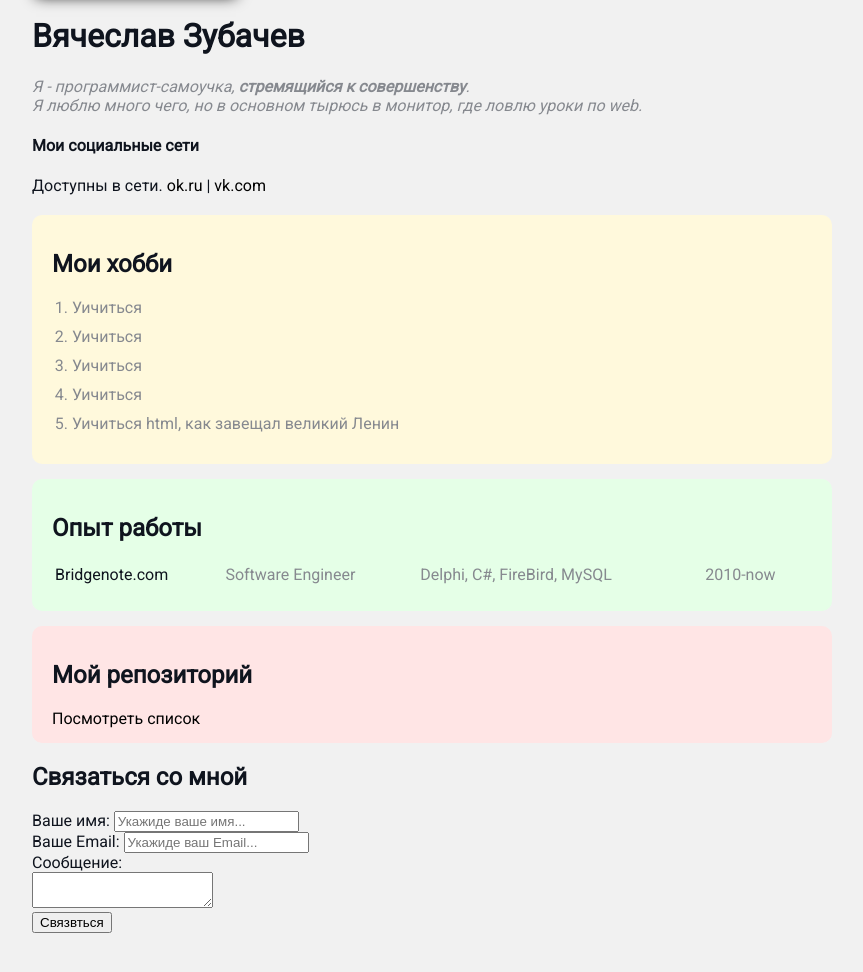
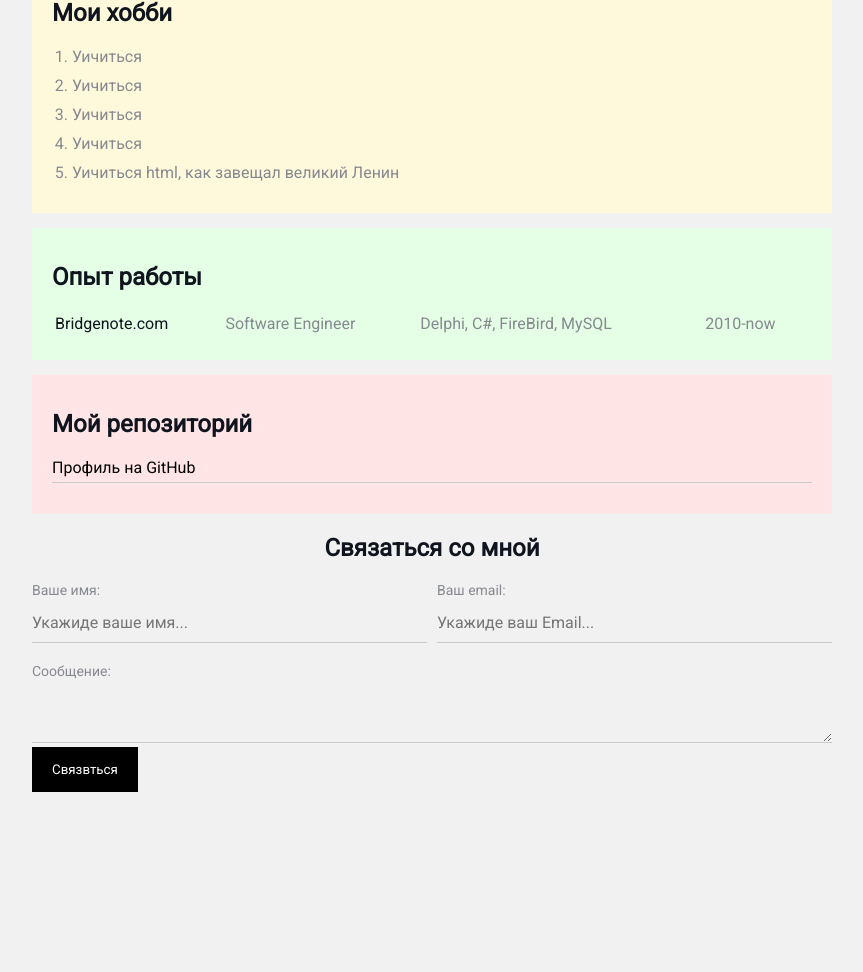
Before and after one commit to zve4202/VC, a plain HTML site: page index.html in a window 1280 px wide. Shown: the part 316-1288 px from the top of the page, without its empty margins (208-1071 px from the left). After the commit the page ends 1158 px from the top, so only its background shows below. Drawn offline with Linux system fonts and the light colour scheme.

Commit message:
заменил аватар и закончил верстку

```diff
--- a/index.html
+++ b/index.html
@@ -8,10 +8,10 @@
   <body>
     <div class="container">
       <div class="info">
-        <div>
+
           <img src="avatar.jpg" alt="Моя фотка" class="avatar" />
-        </div>
-        <div>
+
+        <div class="info-text">
           <h1>Вячеслав Зубачев</h1>
           <p>
             <em
@@ -64,23 +64,39 @@
       </div>
       <div class="card bg-red">
         <h2>Мой репозиторий</h2>
-        <a href="github.html">Посмотреть список</a>
+        <ul class="link-list">
+          <li>
+            <a href="https://github.com/zve4202" target="_blank"
+              >Профиль на GitHub</a
+            >
+          </li>
+        </ul>
       </div>
+      <div class="contact">
         <h2>Связаться со мной</h2>
         <form action="/">
+          <div class="row">
+          <div class="form-group">
             <label for="name">Ваше имя:</label>
             <input type="text" id="name" placeholder="Укажиде ваше имя..." />
-        <br />
-        <label for="email">Ваше Email:</label>
+          </div>
+          <div class="form-group">
+            <label for="email">Ваш email:</label>
             <input type="email" id="email" placeholder="Укажиде ваш Email..." />
-        <br />
+          </div>
+        </div>
+          <div class="form-group">
             <label for="text">Сообщение:</label>
-        <br />
             <textarea id="text"></textarea>
-        <br />
-        <input type="submit" value="Связвться" />
+          </div>
+          <input type="submit" class="btn" value="Связвться" />
         </form>
       </div>
-    <div style="margin-bottom: 500px"></div>
+      <!-- <div class="position">
+        <div class="box"></div>
+      </div> -->
+    </div>
+
+    <div style="margin-bottom: 50px"></div>
   </body>
 </html>
--- a/styles.css
+++ b/styles.css
@@ -31,15 +31,30 @@ a:visited {
 }
 
 .avatar {
-  width: 200px;
-  /* border-radius: 28px; */
+  width: 220px;
+  border: 1px solid #975407;
+  /* border-radius: 5%;  */
   box-shadow: 4px 4px 14px rgba(0, 0, 0, 25);
 }
 
 .info {
+  display: flex;
   margin-bottom: 20px;
 }
 
+@media (max-width: 700px) {
+  .info {
+    display: block;
+    text-align: center;
+  }
+}
+.info-text {
+  margin-left: 20px;
+}
+
+.info-text h1 {
+  margin-bottom: 10px;
+}
 /* .info div {
     float: left;
 } */
@@ -59,6 +74,7 @@ a:visited {
 .container {
   max-width: 800px;
   margin: auto;
+  padding-top: 30px;
 }
 
 /* .social { */
@@ -101,7 +117,7 @@ a:visited {
 .card {
   padding: 15px 20px;
   margin-bottom: 15px;
-  border-radius: 10px;
+  /* border-radius: 10px; */
 }
 
 .card h2 {
@@ -131,3 +147,81 @@ a:visited {
 .table td:nth-child(4) {
   color: #86898f;
 }
+
+.link-list {
+  list-style: none;
+  padding: 0;
+}
+
+.link-list li {
+  margin-bottom: 10px;
+  padding-bottom: 5px;
+  border-bottom: 1px solid #ccc;
+}
+
+.contact h2 {
+  text-align: center;
+}
+
+.form-group label {
+  display: block;
+  font-size: 14px;
+  color: #86898f;
+}
+
+.form-group input,
+.form-group textarea {
+  width: 100%;
+  font-size: inherit;
+  box-sizing: border-box;
+  border:  none;
+  background: transparent;
+  border-bottom: 1px solid #ccc;
+  color: #000;
+  padding: 15px 0 10px;
+  outline: none;
+  font-family: inherit;
+}
+
+.row {
+  display: flex;
+  margin-bottom: 20px;
+}
+
+.row > .form-group {
+  width: 50%;
+}
+
+.row > .form-group:first-child {
+  margin-right: 10px;
+}
+
+.btn {
+  background: #000;
+  padding: 15px 20px;
+  border: none;
+  color: #fff;
+  font-family: inherit;
+  cursor: pointer;
+}
+.btn:hover {
+  opacity: 0.9;
+}
+
+/* Position */
+
+/* .position {
+  position: relative;
+  border: 4px solid black;
+  margin-top: 40px;
+  padding: 20px;
+} */
+
+/* .box {
+  position: fixed;
+  top: 0px;
+  left: 0px;
+  width: 100%;
+  height: 50px;
+  background: lightcoral;
+} */
```
Also changed, not shown: github.html (deleted, +0 -18 lines), avatar.jpg. Lines whose indentation alone changed are shown as unchanged.
